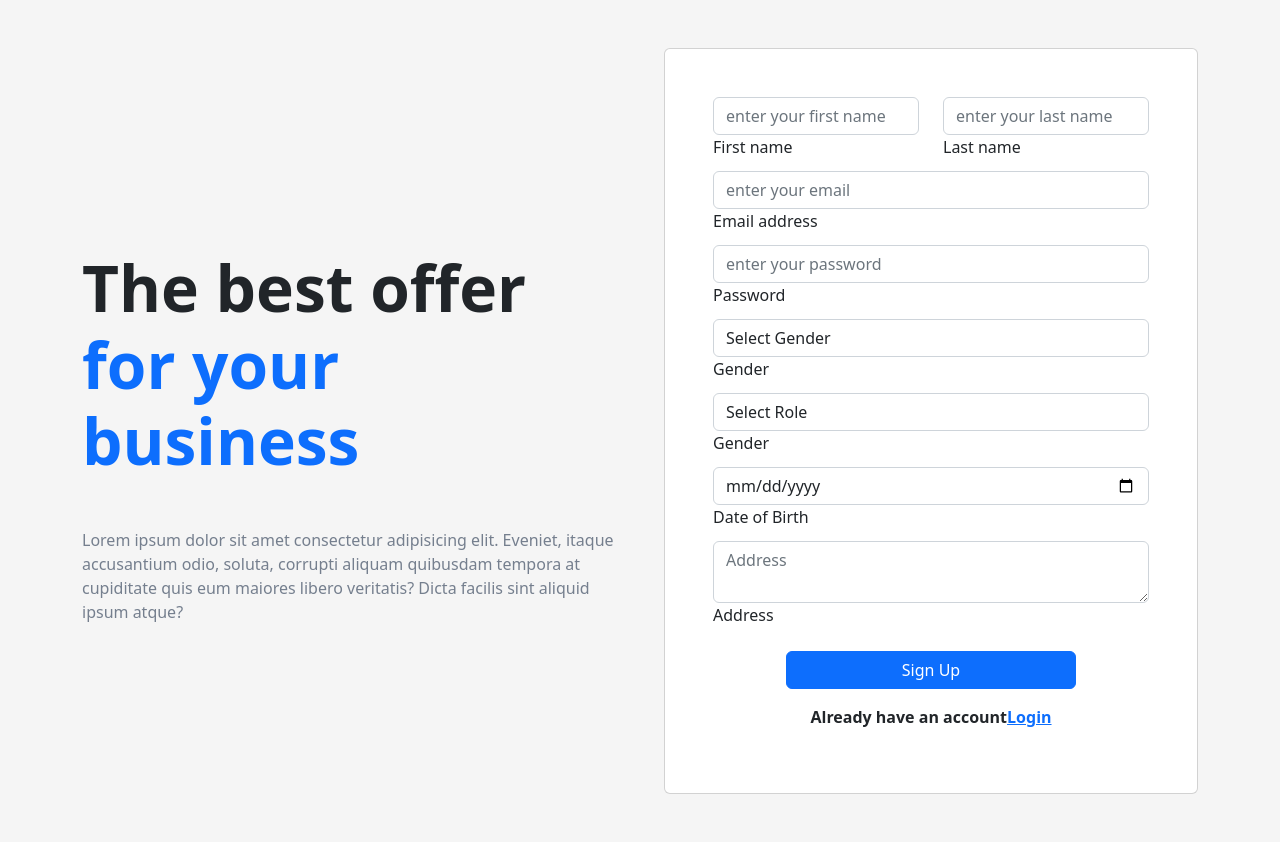
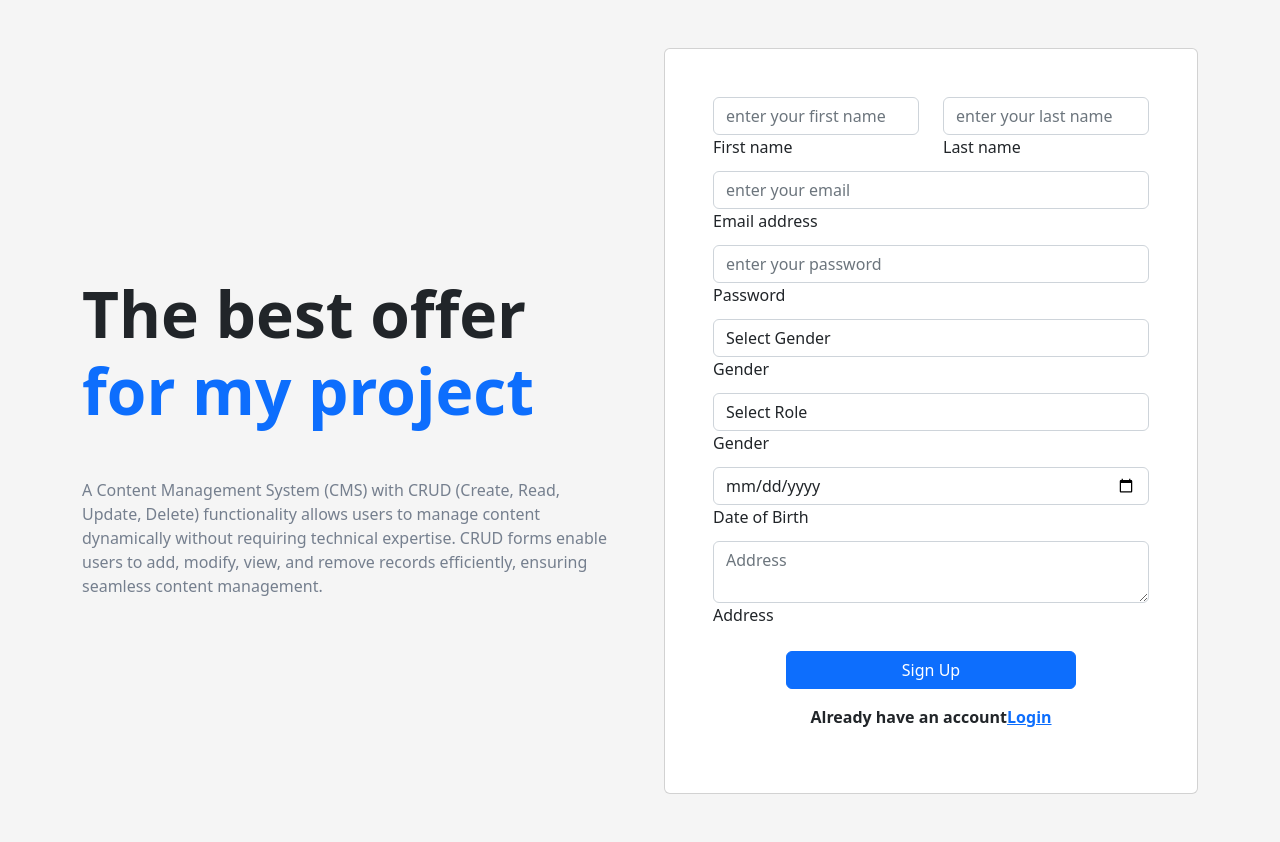
Before and after one commit to shahsawar28032/CMS-PROJECT, a PHP site: page /html_crud/register.php in a window 1280 px wide. Run offline with PHP 8.4, Linux system fonts and the light colour scheme; some libraries are stand-ins or nearby versions.

Commit message:
updated with new changes

```diff
--- a/register.php
+++ b/register.php
@@ -20,13 +20,11 @@ require("parograming.php");
           <div class="col-lg-6 mb-5 mb-lg-0">
             <h1 class="my-5 display-3 fw-bold ls-tight">
               The best offer <br />
-              <span class="text-primary">for your business</span>
+              <span class="text-primary">for my project</span>
             </h1>
             <p style="color: hsl(217, 10%, 50.8%)">
-              Lorem ipsum dolor sit amet consectetur adipisicing elit.
-              Eveniet, itaque accusantium odio, soluta, corrupti aliquam
-              quibusdam tempora at cupiditate quis eum maiores libero
-              veritatis? Dicta facilis sint aliquid ipsum atque?
+            A Content Management System (CMS) with CRUD (Create, Read, Update, Delete) functionality allows users to manage content dynamically without requiring technical expertise. CRUD forms enable users
+            to add, modify, view, and remove records efficiently, ensuring seamless content management.
             </p>
           </div>
 
```
